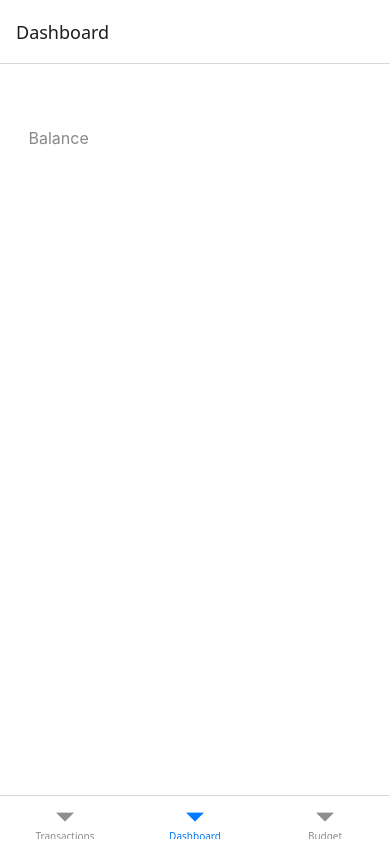
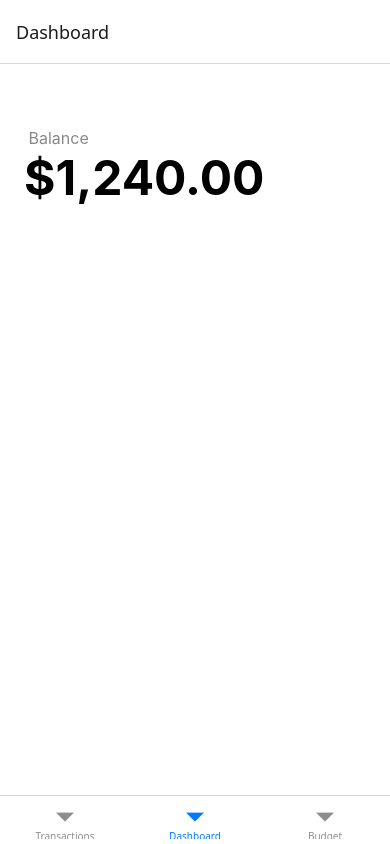
Before and after one commit to meganclapinski25/expo-final, a React Native app: screen /Dashboard in a window 390 px wide. Built offline with nearby package versions, Linux system fonts and the light colour scheme.

Commit message:
all screens up and running with holder text

```diff
--- a/screens/HomeScreen.js
+++ b/screens/HomeScreen.js
@@ -4,6 +4,7 @@ export default function HomeScreen(){
     return (
     <View style={styles.container}>
         <Text style={styles.label}> Balance</Text>
+        <Text style={styles.balance}>$1,240.00</Text>
 
     </View>
     );
```
